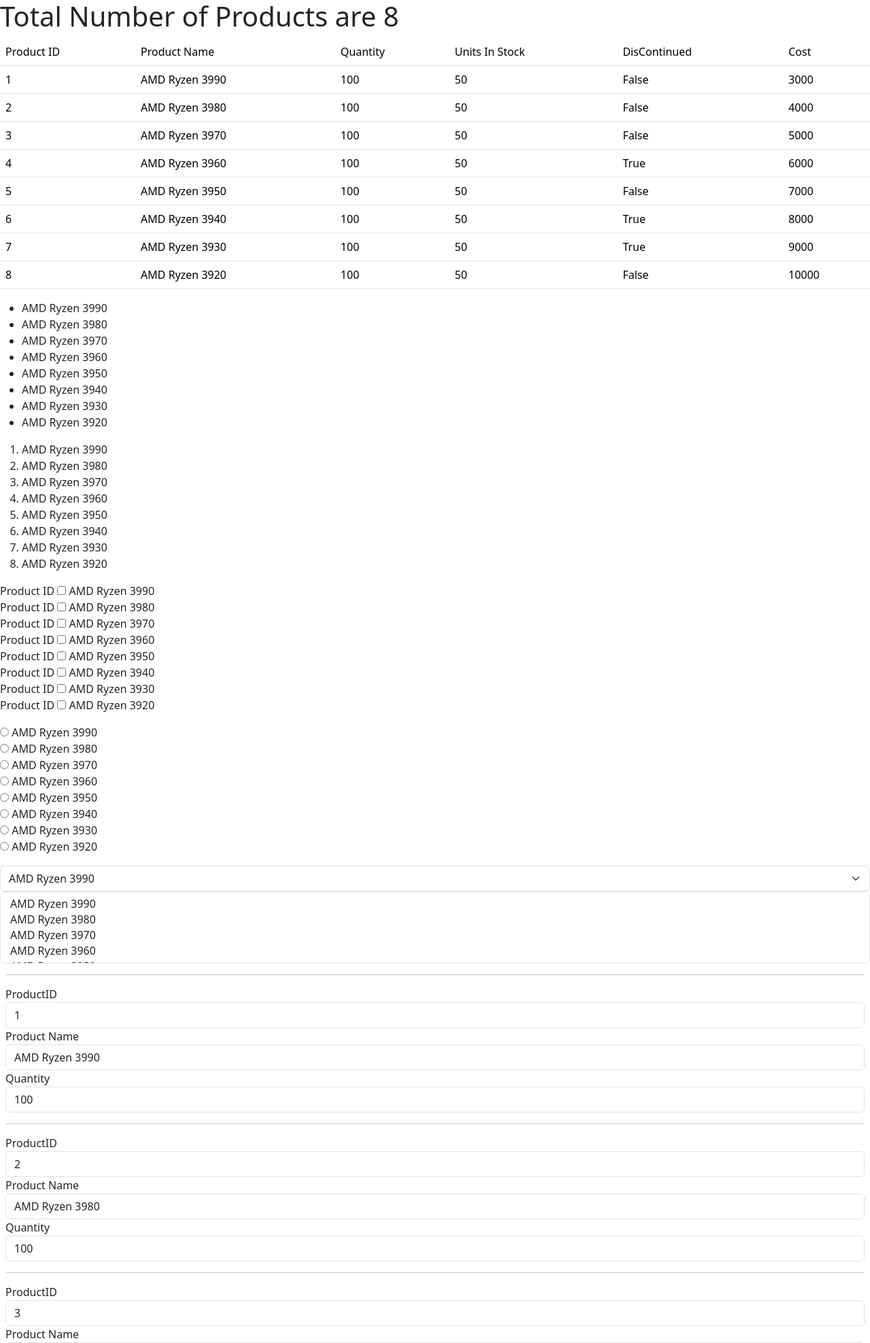
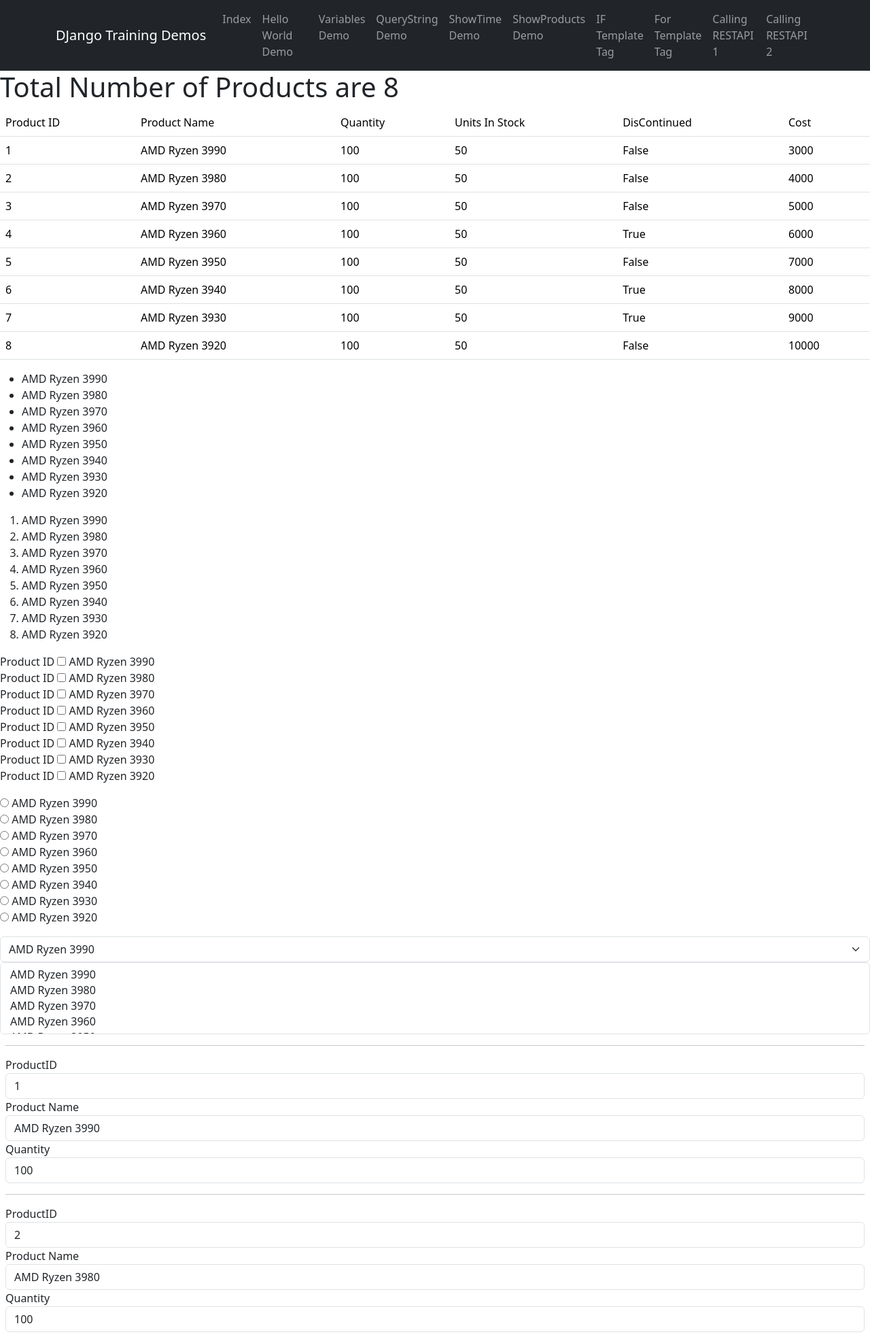
Before and after one commit to moose46/djangobasicsproject, a Django app: page /djangobasicsapp/ShowProducts in a window 1280 px wide. Shown: the top 1975 px of the page at 68% size. Run offline with Django 5.2, Linux system fonts and the light colour scheme.

Commit message:
37 Creating Child Pages

```diff
--- a/djangobasicsapp/urls.py
+++ b/djangobasicsapp/urls.py
@@ -4,7 +4,8 @@ from . import views
 
 urlpatterns = [
     path("Home", views.Home, name="Home"),
-    path("", views.Home, name="Home"),
+    path("", views.Index, name="Index"),
+    path("Index", views.Index, name="Index"),
     path("ShowMessages", views.ShowMoreMessage, name="ShowMessages"),
     path("UseVariables", views.UseVariablesAsResponse, name="UVR"),
     path("GetRequestDemo", views.GetRequestVariables, name="GVR"),
--- a/djangobasicsapp/views.py
+++ b/djangobasicsapp/views.py
@@ -14,6 +14,10 @@ from django.shortcuts import render
 # http://127.0.0.1:8000/djangobasicsapp/Home
 def Home(request):
     return HttpResponse("<h1>Hello World! Django 5.0.4</h1>")
+
+
+def Index(request):
+    return render(request, "djangobasicsapp/Index.html")
 
 
 def ShowMoreMessage(request):
--- /dev/null
+++ b/templates/djangobasicsapp/Layout.html
@@ -0,0 +1,53 @@
+<!DOCTYPE html>
+<html lang="en">
+  <head>
+    <meta charset="UTF-8" />
+    <meta name="viewport" content="width=device-width, initial-scale=1.0" />
+    <title>Django Training Demos</title>
+    <link href="https://cdn.jsdelivr.net/npm/bootstrap@5.3.3/dist/css/bootstrap.min.css" rel="stylesheet" integrity="sha384-QWTKZyjpPEjISv5WaRU9OFeRpok6YctnYmDr5pNlyT2bRjXh0JMhjY6hW+ALEwIH" crossorigin="anonymous" />
+    <script src="https://cdn.jsdelivr.net/npm/bootstrap@5.3.3/dist/js/bootstrap.bundle.min.js" integrity="sha384-YvpcrYf0tY3lHB60NNkmXc5s9fDVZLESaAA55NDzOxhy9GkcIdslK1eN7N6jIeHz" crossorigin="anonymous"></script>
+  </head>
+  <body>
+    <nav class="navbar navbar-expand-lg navbar-dark bg-dark">
+      <div class="container">
+        <a class="navbar-brand" href="Index">DJango Training Demos</a>
+
+        <ul class="navbar-nav mr-auto">
+          <li class="nav-item active">
+            <a class="nav-link" href="Index">Index<span></span></a>
+          </li>
+          <li class="nav-item active">
+            <a class="nav-link" href="Home">Hello World Demo<span></span></a>
+          </li>
+          <li class="nav-item active">
+            <a class="nav-link" href="UseVariables">Variables Demo<span></span></a>
+          </li>
+          <li class="nav-item active">
+            <a class="nav-link" href="GetRequestDemo">QueryString Demo<span></span></a>
+          </li>
+          <li class="nav-item active">
+            <a class="nav-link" href="ShowTime">ShowTime Demo<span></span></a>
+          </li>
+          <li class="nav-item active">
+            <a class="nav-link" href="ShowProducts">ShowProducts Demo<span></span></a>
+          </li>
+          <li class="nav-item active">
+            <a class="nav-link" href="IfTagDemo">IF Template Tag<span></span></a>
+          </li>
+          <li class="nav-item active">
+            <a class="nav-link" href="ShowProducts">For Template Tag<span></span></a>
+          </li>
+          <li class="nav-item active">
+            <a class="nav-link" href="ShowUsers">Calling RESTAPI 1<span></span></a>
+          </li>
+          <li class="nav-item active">
+            <a class="nav-link" href="ShowUsers2">Calling RESTAPI 2<span></span></a>
+          </li>
+        </ul>
+      </div>
+    </nav>
+    {% block body_block %}
+
+    {% endblock %}
+  </body>
+</html>
--- a/templates/djangobasicsapp/ShowProducts.html
+++ b/templates/djangobasicsapp/ShowProducts.html
@@ -1,4 +1,5 @@
-<!DOCTYPE html>
+{% extends 'djangobasicsapp/Layout.html' %}
+{% comment %} <!DOCTYPE html>
 <html lang="en">
   <head>
     <meta charset="UTF-8" />
@@ -8,6 +9,8 @@
     <script src="https://cdn.jsdelivr.net/npm/bootstrap@5.3.3/dist/js/bootstrap.bundle.min.js" integrity="sha384-YvpcrYf0tY3lHB60NNkmXc5s9fDVZLESaAA55NDzOxhy9GkcIdslK1eN7N6jIeHz" crossorigin="anonymous"></script>
   </head>
   <body>
+    {% endcomment %}
+    {% block body_block %}
       <h1>Total Number of Products are {{ TotalProducts }}</h1>
       <table class="table">
         <thead>
@@ -95,6 +98,7 @@
           {% endfor %}
         </select>
       </div>
-    <hr />
+    {% endblock %}
+    {% comment %} <hr />
   </body>
-</html>
+</html> {% endcomment %}
```
Also changed, not shown: templates/djangobasicsapp/IfTagDemo.html (+8 -4 lines), templates/djangobasicsapp/ShowTimeInfo.html (+8 -2 lines), templates/djangobasicsapp/ShowUsers.html (+8 -2 lines), templates/djangobasicsapp/ShowUsersAsCards.html (+7 -2 lines), templates/djangobasicsapp/index.html (added, +9 -0 lines). Lines whose indentation alone changed are shown as unchanged.
